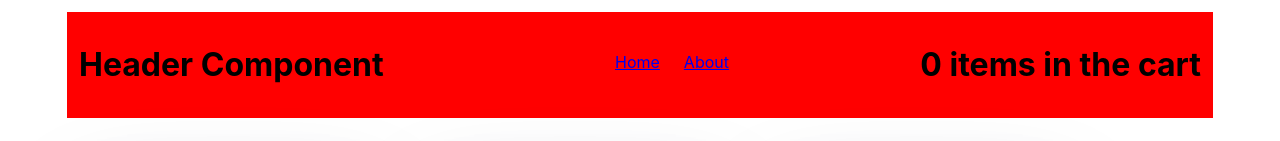
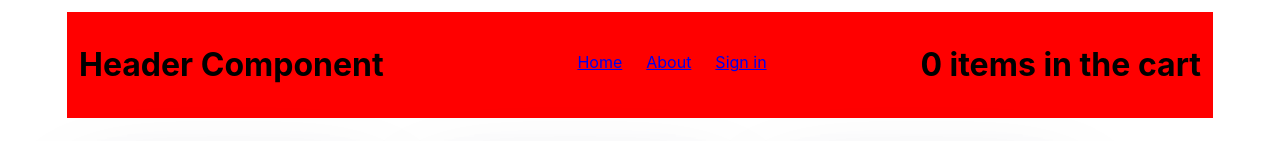
Before and after one commit to servrmonk/react_routing_param, a React (Create React App) app: page /home in a window 1280 px wide. Shown: the top 141 px of the page. Built offline with nearby package versions, Linux system fonts and the light colour scheme; the HTML template or start-up script is replaced by a standard one.

Commit message:
before using useparams make link clickable simply by using Link tags

```diff
--- a/src/Components/Card/index.jsx
+++ b/src/Components/Card/index.jsx
@@ -1,14 +1,20 @@
 import React from "react";
+import { Link } from "react-router-dom";
+import './styles.css'
 
 export default function Card({ prod, count, updateCount }) {
   console.log(count);
   return (
+    // <Link to="/product">
       <div className="card">
         <div className="card-image">
           <img src={prod.image} alt="productimage" />
         </div>
         <div className="card-body">
+          <Link className="card-link" to="/product">
+            {/* sirft title clickable ho gya if u want ki puri ki puri card clickable ho than u can simply use div k uper link tag */}
             <h2>{prod.title}</h2>
+          </Link>
           <p>{prod.description}</p>
           <p>INR {prod.price}</p>
           {/* if arg passkrna hai to curly braket use kro else no  */}
@@ -16,5 +22,6 @@ export default function Card({ prod, count, updateCount }) {
           <span>{count.count}</span>
         </div>
       </div>
+    // {/* </Link> */}
   );
 }
--- /dev/null
+++ b/src/Components/Card/styles.css
@@ -0,0 +1,4 @@
+.card-link{
+    text-decoration: none;
+    color: black;
+}
--- a/src/Components/Header/index.jsx
+++ b/src/Components/Header/index.jsx
@@ -1,38 +1,20 @@
-// import React from "react";
-// import logo from "../assets/logo.png";
-// import "./style.css";
-
-// export default function Header() {
-//   return (
-//     <div className="header-top">
-//       <img className="logo" src={logo} alt="kfc-baba-img" />
-//       <div className="registration-links">
-//         <a href="">Store Locator</a>
-//         <a href="">Sign up/Sign in</a>
-//       </div>
-//     </div>
-//   );
-// }
-
 import React from "react";
 import { Link } from "react-router-dom";
 import "./style.css";
-export default function Header({count}) {
+export default function Header({ count }) {
   return (
     <div>
       <div className="header">
         <h1>Header Component</h1>
         <ul>
           <li>
-          {/* single page m page refresh nai hona chahiye anchor tag ki behaviour hai ki page (req ko server pr vejta hai aur server pr jkr new page load krta hai then we have to use link logic) */}
-            {/* <a href="/home">Home</a> */}
             <Link to="/home">Home</Link>
-
-
           </li>
           <li>
-            {/* <a href="#">About</a> */}
-            <Link to="/about">About</Link>
+            <Link to="">About</Link>
+          </li>
+          <li>
+          <Link to="/signin">Sign in</Link>
           </li>
         </ul>
         <h1>{count.count} items in the cart</h1>
```
Also changed, not shown: src/App.js (+1 -6 lines), Notes.txt (added). Lines whose indentation alone changed are shown as unchanged.
